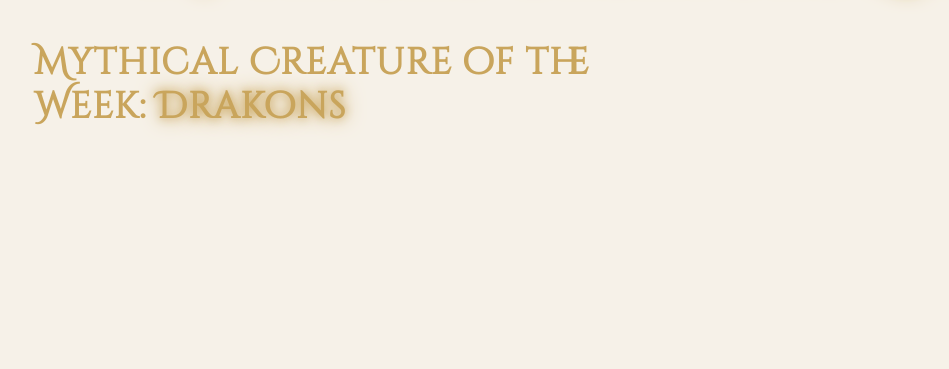
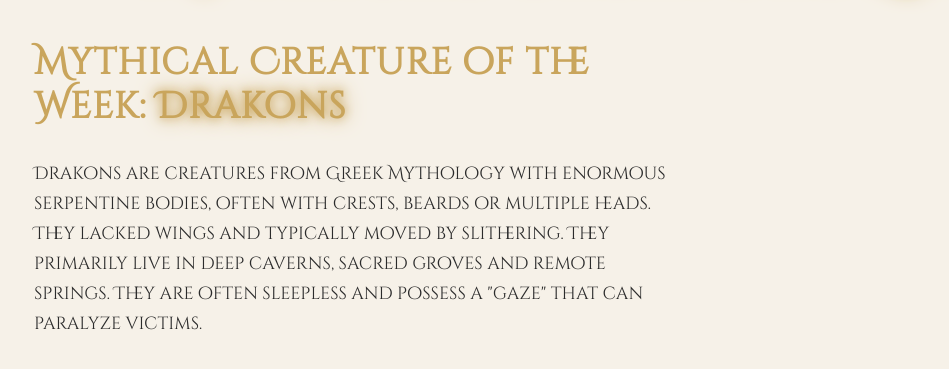
Before and after one commit to et22mahu/Digi, a Flask app: page / in a window 1280 px wide. Shown: the part 180-549 px from the top of the page, without its empty margins (6-955 px from the left). Run offline with Flask 3, Linux system fonts and the light colour scheme.

Commit message:
I imported the font "lora" from google, coded the html for the body text for creature of the week and formated it using css

```diff
--- a/l2_assessment/static/style.css
+++ b/l2_assessment/static/style.css
@@ -27,3 +27,12 @@ body {
     color: #c9a55c;
     text-shadow: 0 0 10px #c9a55c, 0 0 20px #c9a55c;
 }
+
+.creature-of-the-week-info {
+    width: 50%;
+    margin-left: 40px;
+    font-size: 1.1rem;
+    line-height: 1.7;
+    color: #2B2B2B;
+    font: "lora";
+}
--- a/l2_assessment/templates/index.html
+++ b/l2_assessment/templates/index.html
@@ -3,6 +3,7 @@
 <head>
     <meta charset="UTF-8">
     <link href="https://fonts.googleapis.com/css2?family=Cinzel+Decorative:wght@400;600&display=swap" rel="stylesheet">
+    <link href="https://fonts.googleapis.com/css2?family=Lora:wght@400;600&display=swap" rel="stylesheet">
     <title>Mythical Creature Library</title>
     <link rel="stylesheet" href="{{url_for('static',filename='style.css')}}">
 </head>
@@ -12,4 +13,7 @@
 <h2 class="creature-of-the-week">
     Mythical Creature of the Week: <span>Drakons</span>
 </h2>
+<p class="creature-of-the-week-info">
+    Drakons are creatures from Greek Mythology with enormous serpentine bodies, often with crests, beards or multiple heads. They lacked wings and typically moved by slithering. They primarily live in deep caverns, sacred groves and remote springs. They are often sleepless and possess a "gaze" that can paralyze victims.
+</p>
 </html>
```
